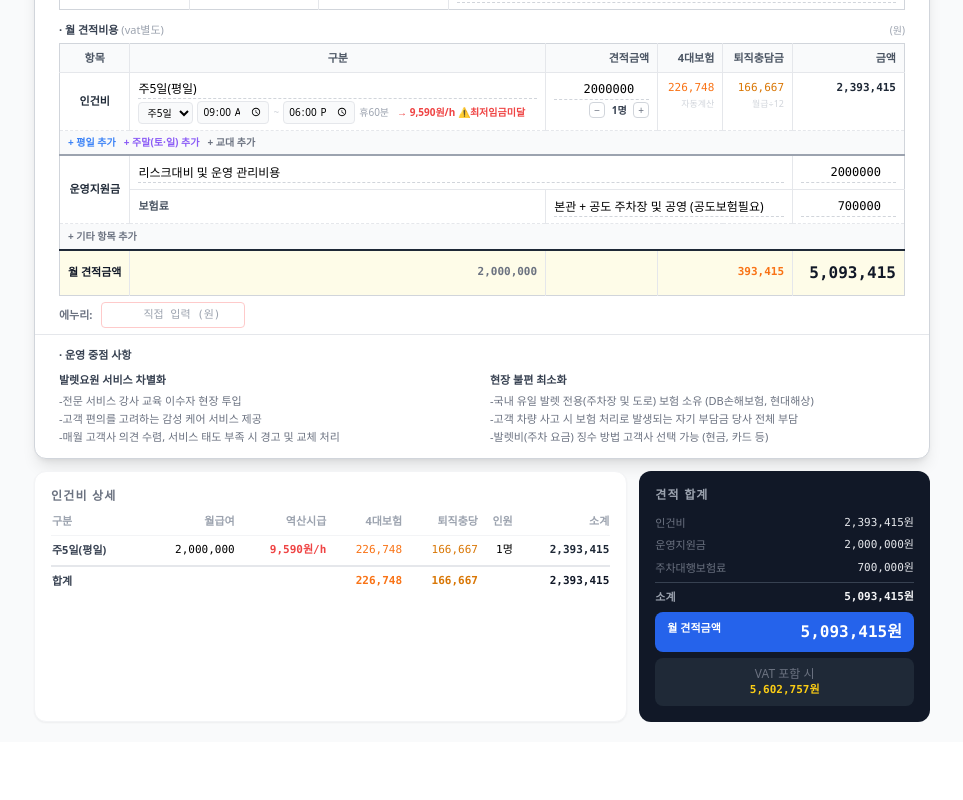
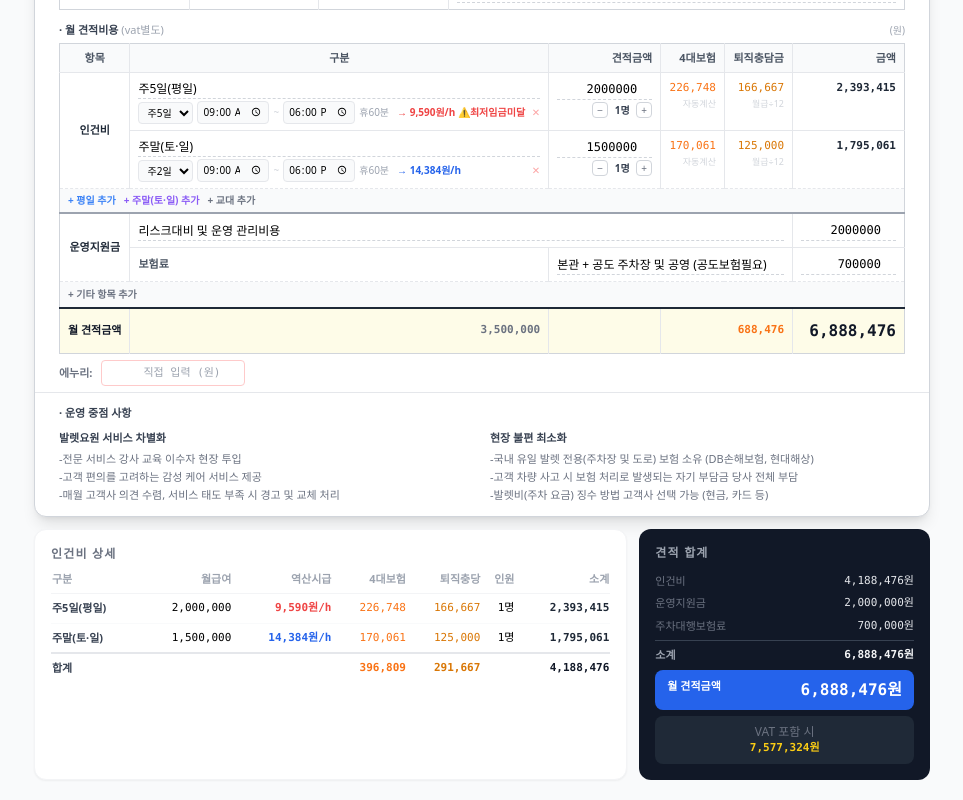
Before and after one commit to mepark1022/mr.park_salary, a React (Vite) app: page / in a window 1280 px wide. Shown: the part 556-1356 px from the top of the page, without its empty margins (158-1121 px from the left). Before the commit the page ends 1298 px from the top, so only its background shows below. Built offline with nearby package versions, Linux system fonts and the light colour scheme.

Commit message:
feat: 주말 행 기본 표시 - 평일+주말 2행으로 초기화

```diff
--- a/src/App.jsx
+++ b/src/App.jsx
@@ -70,7 +70,7 @@ const newWeekendGroup=()=>newGroup({id:gid++,label:"주말(토·일)",daysPerWee
 
 function QuoteTab(){
   const [site,setSite]=useState({name:"",date:today(),contractType:"월~금",contractPeriod:"기본 1년",hours:"09:00~18:00",staffCount:"1명",workType:"주5일",note:""});
-  const [groups,setGroups]=useState([newGroup()]);
+  const [groups,setGroups]=useState([newGroup(), {id:gid++,label:"주말(토·일)",daysPerWeek:2,start:"09:00",end:"18:00",breakMin:60,headcount:1,monthlySalary:1500000}]);
   const [support,setSupport]=useState({amt:2000000,desc:"리스크대비 및 운영 관리비용"});
   // 주차대행보험료 — 항상 표시
   const [valetIns,setValetIns]=useState({amt:700000,desc:"본관 + 공도 주차장 및 공영 (공도보험필요)"});
```
